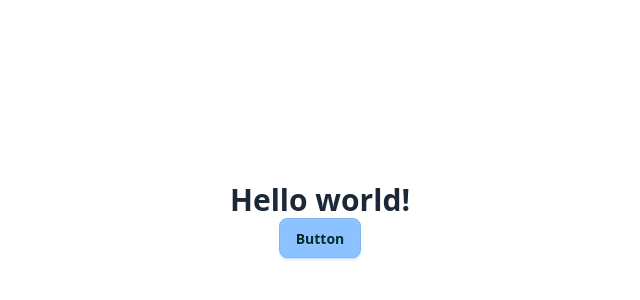
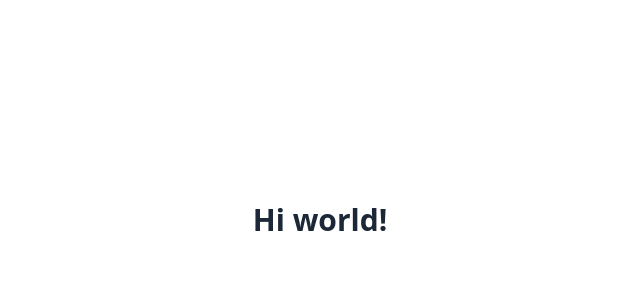
Before and after one commit to w4sin/portfolio-react, a React (Vite) app: page /#/home in a window 1280 px wide. Shown: the part 180-480 px from the top of the page, without its empty margins (320-960 px from the left). Built offline with nearby package versions, Linux system fonts and the light colour scheme.

Commit message:
feat: add GitHub Actions workflow.

```diff
--- a/src/index.css
+++ b/src/index.css
@@ -1,4 +1,13 @@
 @import "tailwindcss";
+
+@utility screen {
+  @apply w-screen h-screen;
+}
+
+@utility flex-center {
+  @apply flex items-center justify-center;
+}
+
 @plugin "daisyui" {
   themes: my --default;
   logs: false;
--- a/src/pages/home.tsx
+++ b/src/pages/home.tsx
@@ -1,9 +1,10 @@
 function Home() {
   return (
     <>
-      <div className="flex flex-col h-screen w-screen items-center justify-center">
-        <h1 className="text-3xl font-bold">Hello world!</h1>
-        <button className="btn btn-primary">Button</button>
+      <div className="screen flex-center flex-col">
+        <h1 className="text-3xl font-bold">
+          {`${import.meta.env.VITE_HELLO || "Hi"} world!`}
+        </h1>
       </div>
     </>
   );
```
